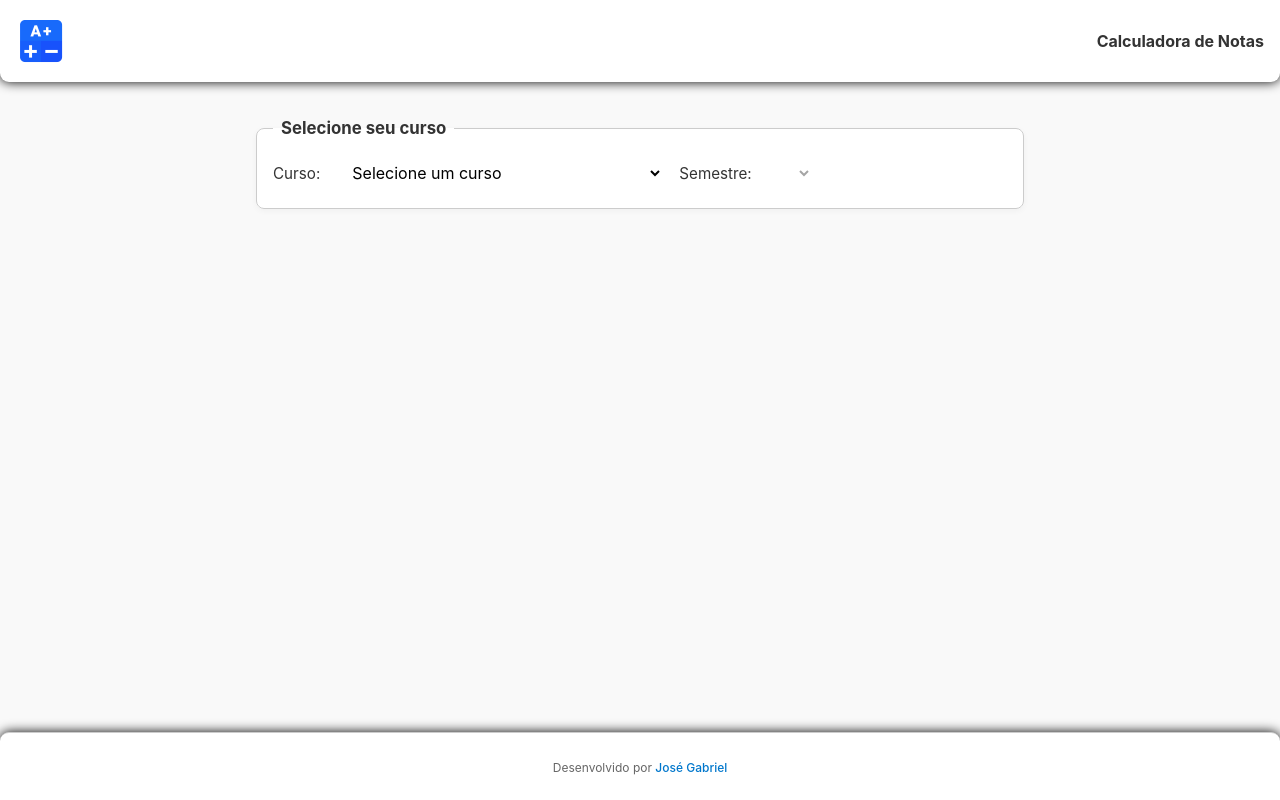
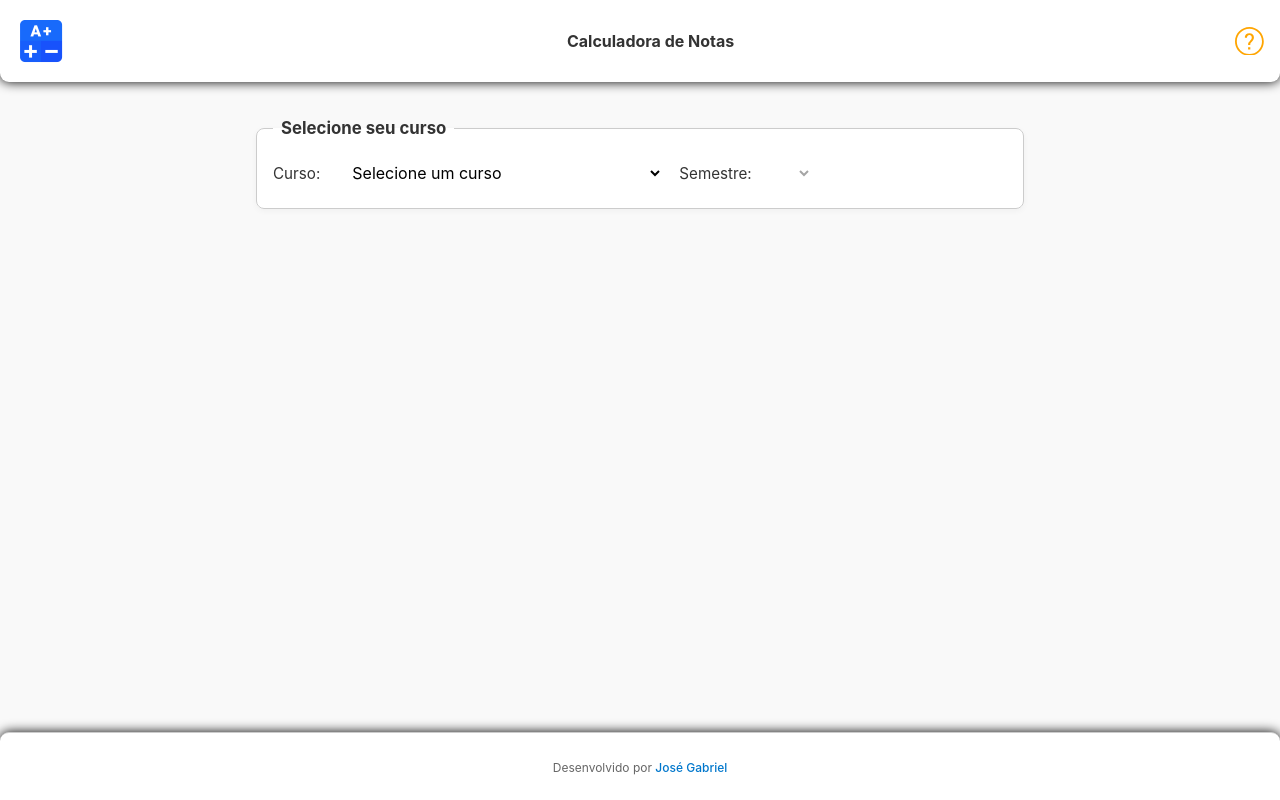
Before and after one commit to Gabriieu/CALCULADORA-NOTAS-FESA, a React (Vite) app: page / in a window 1280 px wide. Built offline with nearby package versions, Linux system fonts and the light colour scheme.

Commit message:
feat: add disclaimer modal

```diff
--- a/package.json
+++ b/package.json
@@ -12,7 +12,8 @@
   "dependencies": {
     "@vercel/analytics": "^1.5.0",
     "react": "^19.0.0",
-    "react-dom": "^19.0.0"
+    "react-dom": "^19.0.0",
+    "react-icons": "^5.5.0"
   },
   "devDependencies": {
     "@eslint/js": "^9.21.0",
--- /dev/null
+++ b/src/components/about/about.component.tsx
@@ -0,0 +1,53 @@
+import { useEffect, useState } from "react";
+import { SlQuestion } from "react-icons/sl";
+import { AboutStyle } from "./about.style";
+
+export const AboutComponent = () => {
+  const [showModal, setShowModal] = useState<boolean>(false);
+  const [blink, setBlink] = useState(true);
+
+  useEffect(() => {
+    const timer = setTimeout(() => setBlink(false), 3000);
+    return () => clearTimeout(timer);
+  }, []);
+
+  return (
+    <AboutStyle>
+      <SlQuestion
+        className={`icon ${blink ? "blink" : ""}`}
+        onClick={() => setShowModal(!showModal)}
+        title="Sobre o projeto"
+        color="orange"
+      />
+
+      {showModal && (
+        <>
+          <div id="modal-background" onClick={() => setShowModal(false)} />
+          <dialog open>
+            <div className="modal-header">
+              <button onClick={() => setShowModal(false)}>X</button>
+            </div>
+            <h2>SOBRE O PROJETO</h2>
+            <p>
+              <strong>Disclaimer:</strong> Este projeto é independente e não
+              possui qualquer vínculo com a{" "}
+              <strong>Faculdade Engenheiro Salvador Arena</strong>. Seu objetivo
+              é apenas oferecer uma ferramenta de apoio para que os alunos
+              acompanhem suas notas de forma prática. Em caso de dúvidas ou
+              divergências, recomenda-se entrar em contato diretamente com o
+              professor responsável.
+            </p>
+            <br />
+            <p>
+              Caso identifique que a grade está desatualizada ou incompleta,
+              entre em contato com o desenvolvedor para solicitar as devidas
+              correções.
+            </p>
+            <br />
+            <span id="att">Última atualização: 1º Semestre - 2025</span>
+          </dialog>
+        </>
+      )}
+    </AboutStyle>
+  );
+};
--- /dev/null
+++ b/src/components/about/about.style.ts
@@ -0,0 +1,115 @@
+import styled from "styled-components";
+
+export const AboutStyle = styled.div`
+  #modal-background {
+    background-color: rgba(0, 0, 0, 0.4);
+    width: 100vw;
+    height: 100vh;
+    position: fixed;
+    top: 0;
+    left: 0;
+    z-index: 1050;
+    backdrop-filter: blur(2px);
+  }
+
+  .icon {
+    font-size: 1.8rem;
+    color: #444;
+    cursor: pointer;
+    transition: color 0.2s ease;
+  }
+
+  .icon:hover {
+    color: #007bff;
+  }
+
+  dialog {
+    z-index: 1;
+    width: 100vw;
+    padding: 1rem;
+    background: #fff;
+    border: none;
+    border-radius: 8px;
+    box-shadow: 0 4px 10px rgba(0, 0, 0, 0.2);
+    position: fixed;
+    bottom: 1rem;
+    right: 1rem;
+    z-index: 1100;
+    animation: slideUp 0.5s ease;
+
+    .modal-header {
+      display: flex;
+      justify-content: flex-end;
+    }
+
+    button {
+      background: transparent;
+      border: none;
+      font-size: 1.5rem;
+      cursor: pointer;
+      color: red;
+    }
+
+    h2 {
+      margin-top: 0;
+      margin-bottom: 1rem;
+    }
+
+    strong {
+      font-family: "Gill Sans", "Gill Sans MT", Calibri, "Trebuchet MS",
+        sans-serif;
+      font-style: oblique;
+    }
+
+    p {
+      text-align: justify;
+      line-height: 1.4;
+      font-family: "Gill Sans", "Gill Sans MT", Calibri, "Trebuchet MS",
+        sans-serif;
+    }
+
+    #att {
+      font-size: 0.8rem;
+      font-style: italic;
+      color: gray;
+    }
+  }
+
+  .icon.blink {
+    animation: blinkAnim 1.2s ease-in-out infinite;
+  }
+
+  @keyframes blinkAnim {
+    0%,
+    100% {
+      opacity: 1;
+    }
+    50% {
+      opacity: 0;
+    }
+  }
+
+  @keyframes slideUp {
+    from {
+      transform: translateY(20px);
+      opacity: 0;
+    }
+    to {
+      transform: translateY(0px);
+      opacity: 1;
+    }
+  }
+
+  @media (min-width: 768px) {
+    dialog {
+      max-width: 50vw;
+      left: 50%;
+      bottom: 1rem;
+    }
+  }
+
+  @media (min-width: 1440px) {
+    dialog {
+    }
+  }
+`;
--- a/src/components/header/header.component.tsx
+++ b/src/components/header/header.component.tsx
@@ -1,5 +1,6 @@
 import { HeaderStyle } from "./header.style";
 import logo from "../../../public/logo.png";
+import { AboutComponent } from "../about/about.component";
 
 export const HeaderComponent = () => {
   return (
@@ -7,6 +8,7 @@ export const HeaderComponent = () => {
       <div>
         <img src={logo} alt="" />
         <h1>Calculadora de Notas</h1>
+        <AboutComponent />
       </div>
     </HeaderStyle>
   );
--- a/src/components/header/header.style.ts
+++ b/src/components/header/header.style.ts
@@ -15,6 +15,7 @@ export const HeaderStyle = styled.header`
     justify-content: space-between;
     align-items: center;
   }
+
   img {
     width: 50px;
   }
```
Also changed, not shown: 1 other file (tests, documents, lock files or other folders).
